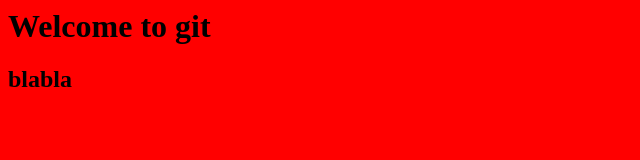
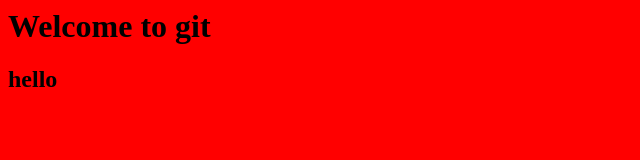
Before and after one commit to tiagoenes/hello, a plain HTML site: page index.html in a window 1280 px wide. Shown: the full height of the page, 0-640 px from the left. Drawn offline with Linux system fonts and the light colour scheme.

Commit message:
hello world

```diff
--- a/index.html
+++ b/index.html
@@ -6,6 +6,6 @@
 </head>
 <body style="background-color: red;">
 	<h1>Welcome to git</h1>
-	<h2>blabla</h2>
+	<h2>hello</h2>
 </body>
 </html>
```
